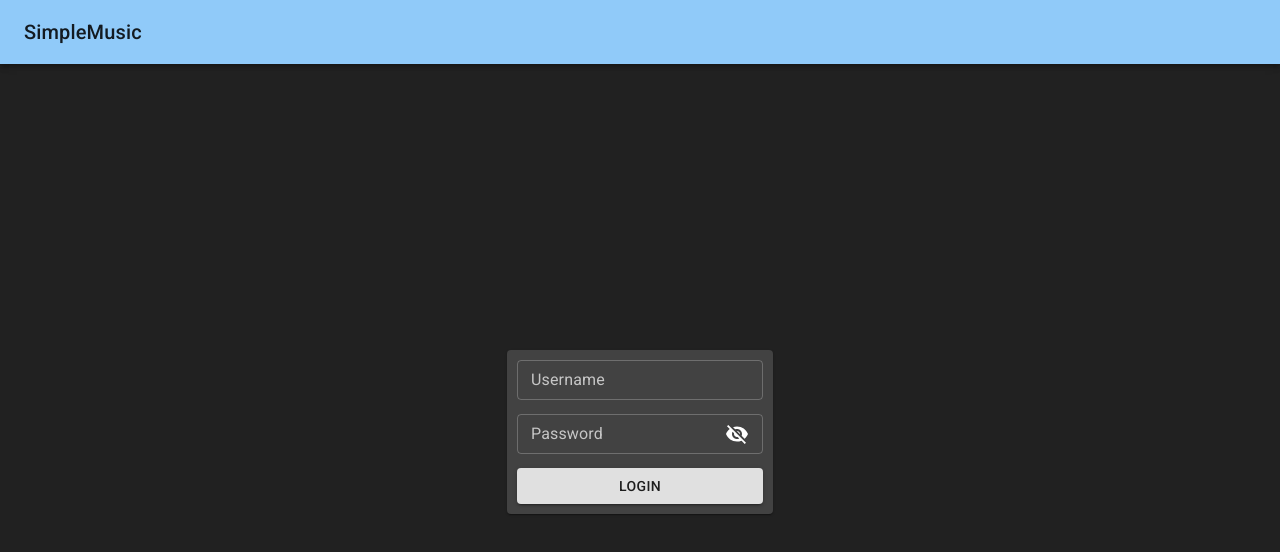
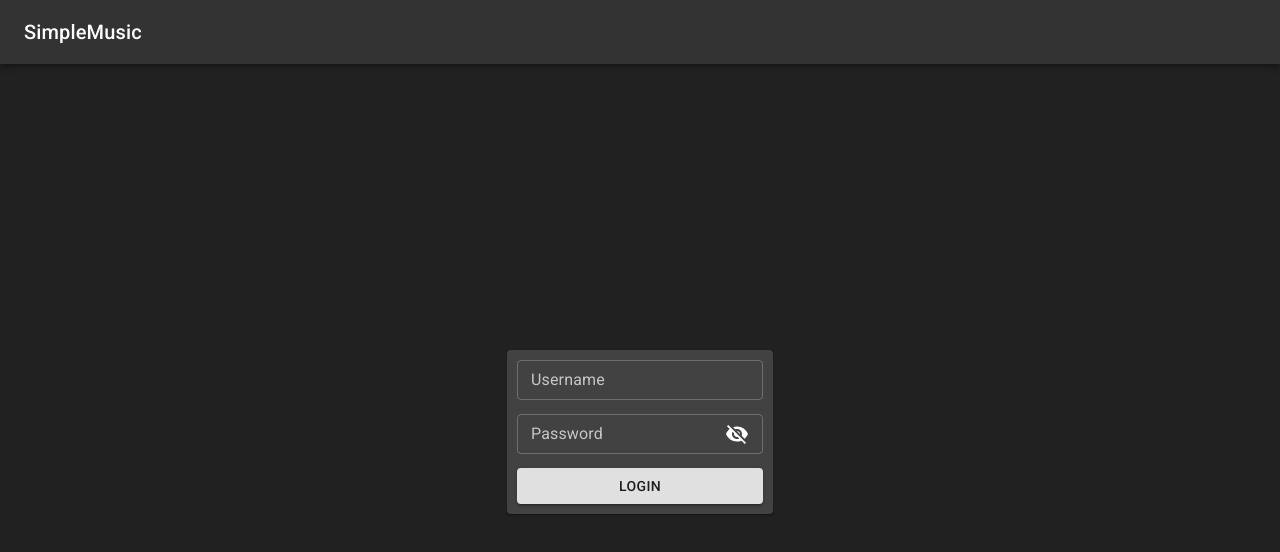
Before and after one commit to CastelJeremy/simple-music-web, a React app: page /login in a window 1280 px wide. Shown: the top 552 px of the page. Built offline with nearby package versions, Linux system fonts and the light colour scheme.

Commit message:
feat: add secondary color palette to get a dark nav

```diff
--- a/src/imports/ui/App.jsx
+++ b/src/imports/ui/App.jsx
@@ -14,6 +14,10 @@ const darkTheme = createMuiTheme({
             light: '#a6d4fa',
             main: '#90caf9',
             dark: '#648dae',
+        },
+        secondary: {
+            main: '#333',
+            contrastText: '#fff',
         },
     },
 });
--- a/src/imports/ui/components/Nav.jsx
+++ b/src/imports/ui/components/Nav.jsx
@@ -16,7 +16,7 @@ class Nav extends React.Component {
 
     render() {
         return (
-            <AppBar position="static">
+            <AppBar position="static" color="secondary">
                 <Toolbar>
                     <Typography
                         variant="h6"
```
